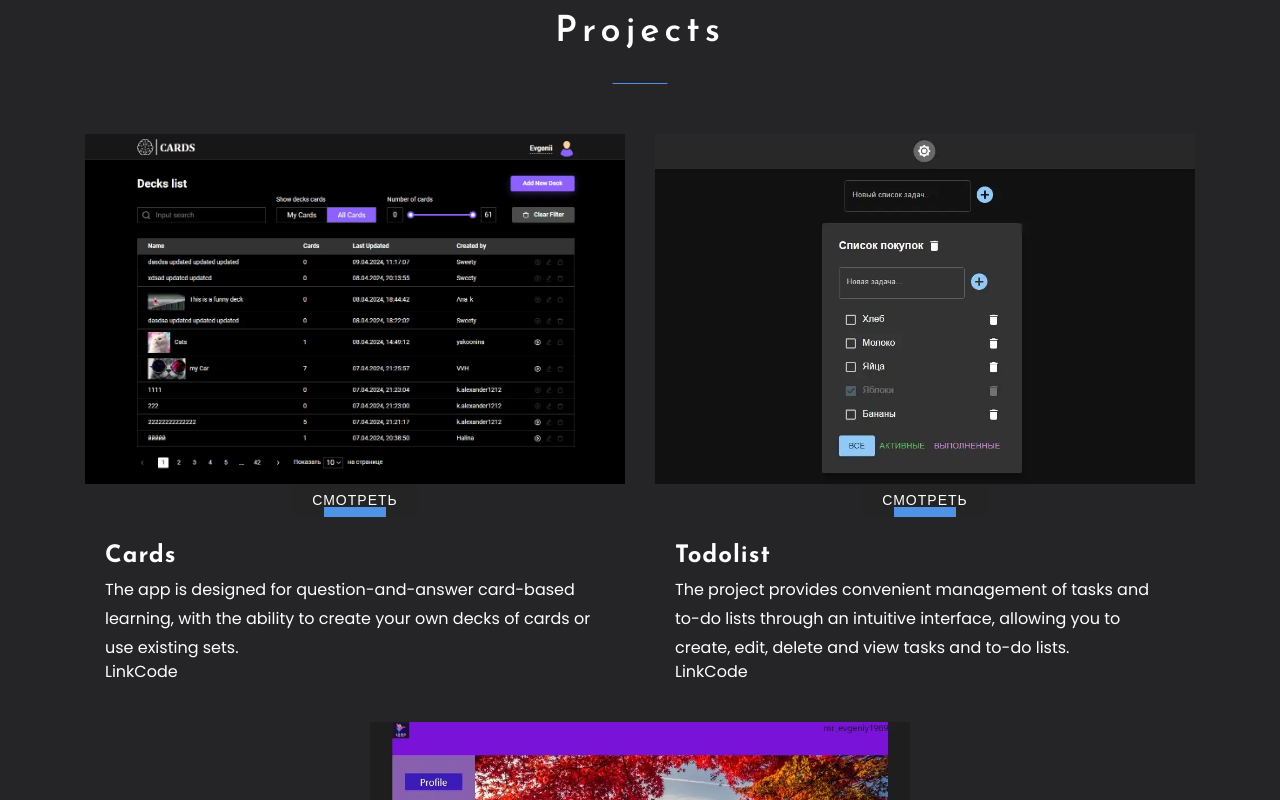
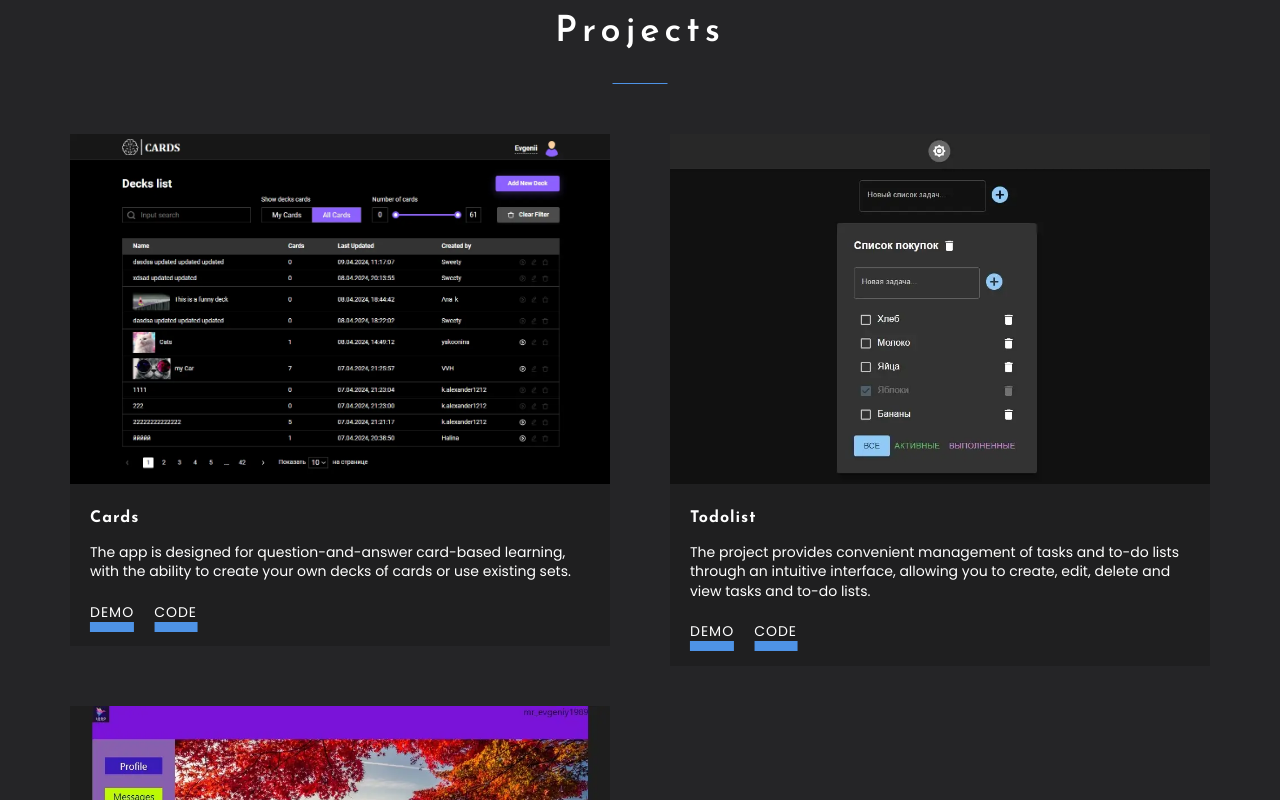
Before and after one commit to MrEvgeniy1989/portfolio, a React (Create React App) app: page / in a window 1280 px wide. Shown: the part 1520-2320 px from the top of the page. Built offline with nearby package versions, Linux system fonts and the light colour scheme.

Commit message:
refactor: Стилизовал раздел с проектами

```diff
--- a/src/common/components/button/Button.module.scss
+++ b/src/common/components/button/Button.module.scss
@@ -1,48 +1,32 @@
-%btn,
 .btn {
   position: relative;
   z-index: 0;
 
-  display: flex;
-  align-items: center;
-  justify-content: center;
+  padding: 10px;
 
-  width: 100%;
-  max-width: 160px;
-  padding: 8px 20px;
-
-  font-family: var(--text-font-family);
   font-size: 14px;
-  font-weight: 400;
-  line-height: 1.2;
-  color: var(--text-color);
-  text-decoration: none;
   text-transform: uppercase;
   letter-spacing: 1px;
 
-  border: none;
-  outline: none;
-
-  &::after {
+  &::before {
     content: '';
 
     position: absolute;
     z-index: -1;
     bottom: 0;
+    left: 50%;
+    transform: translateX(-50%);
 
     width: 50%;
     height: 10px;
 
-    background: var(--primary-color);
+    background-color: var(--primary-color);
 
     transition: all var(--transition);
   }
 
   &:hover {
-    color: var(--text-color);
-    text-decoration: none;
-
-    &::after {
+    &::before {
       width: 100%;
       height: 100%;
       transition: all var(--transition);
--- a/src/common/components/button/Button.tsx
+++ b/src/common/components/button/Button.tsx
@@ -1,15 +1,19 @@
 import React from 'react'
 
-import style from './Button.module.scss'
+import clsx from 'clsx'
+
+import s from './Button.module.scss'
 
 type ButtonPropsType = {
-  text: string
+  className?: string
+  href: string
+  title: string
 }
 
-export const Button = (props: ButtonPropsType) => {
+export const Button = ({ className, href, title }: ButtonPropsType) => {
   return (
-    <a className={style.btn} href={''}>
-      {props.text}
+    <a className={clsx(s.btn, className)} href={href} rel={'noreferrer'} target={'_blank'}>
+      {title}
     </a>
   )
 }
--- a/src/common/styles/_boilerplate.scss
+++ b/src/common/styles/_boilerplate.scss
@@ -43,6 +43,7 @@ a:visited {
 button {
   all: unset;
   box-sizing: border-box;
+  cursor: pointer;
 }
 
 ul {
--- a/src/features/footer/Footer.module.scss
+++ b/src/features/footer/Footer.module.scss
@@ -25,9 +25,7 @@
       margin-top: 40px;
       margin-bottom: 10px;
 
-      font-family: var(--text-font-family);
       font-size: 12px;
-      font-weight: 400;
       line-height: 1.8;
 
       opacity: 0.4;
--- a/src/features/projects/Projects.module.scss
+++ b/src/features/projects/Projects.module.scss
@@ -11,7 +11,7 @@
       flex-wrap: wrap;
       row-gap: 40px;
       align-items: flex-start;
-      justify-content: space-around;
+      justify-content: space-between;
 
       @media screen and (width <= 1127px) {
         justify-content: center;
--- a/src/features/projects/Projects.tsx
+++ b/src/features/projects/Projects.tsx
@@ -10,31 +10,40 @@ import { Title } from '../../common/components/title/Title'
 import { Project } from './project/Project'
 
 type ProjectType = {
+  codeHref: string
   description: string
   id: number
+  projectHref: string
   src: string
   title: string
 }
 
 const projectsData: ProjectType[] = [
   {
+    codeHref: 'https://github.com/MrEvgeniy1989/cards',
     description:
       'The app is designed for question-and-answer card-based learning, with the ability to create your own decks of cards or use existing sets.',
     id: 1,
+    projectHref: 'https://cards-for-study.vercel.app',
     src: cardsImg,
     title: 'Cards',
   },
   {
+    codeHref: '#',
     description:
       'The project provides convenient management of tasks and to-do lists through an intuitive interface, allowing you to create, edit, delete and view tasks and to-do lists.',
     id: 2,
+    projectHref: '#',
     src: todolistImg,
     title: 'Todolist',
   },
   {
+    codeHref: '#',
     description:
       "The project is a platform where users can register, create personal profiles, view other users' profiles, add them as friends and chat.",
     id: 3,
+    projectHref: '#',
+
     src: socialNetworkImg,
     title: 'Social network',
   },
@@ -49,8 +58,10 @@ export const Projects = () => {
           {projectsData.map(project => {
             return (
               <Project
+                codeHref={project.codeHref}
                 description={project.description}
                 key={project.id}
+                projectHref={project.projectHref}
                 src={project.src}
                 title={project.title}
               />
--- a/src/features/projects/project/Project.module.scss
+++ b/src/features/projects/project/Project.module.scss
@@ -9,11 +9,7 @@
   width: 100%;
   max-width: 540px;
 
-  .img {
-    width: 100%;
-    height: 350px;
-    object-fit: cover;
-  }
+  background-color: var(--background-primary);
 
   .imgContainer {
     position: relative;
@@ -29,12 +25,43 @@
 
     &::before {
       content: '';
-
       position: absolute;
       inset: 0;
+      transition: all var(--transition);
+    }
 
-      opacity: 0.3;
-      background-color: black;
+    .img {
+      width: 100%;
+      height: 350px;
+      object-fit: cover;
+    }
+
+    .button {
+      position: absolute;
+      top: 50%;
+      left: 50%;
+      transform: translate(-50%, -50%);
+
+      color: #fff;
+
+      opacity: 0;
+
+      &::before {
+        width: 100%;
+        height: 100%;
+      }
+    }
+
+    &:hover {
+      &::before {
+        background-color: rgb(0 0 0 / 20%);
+        backdrop-filter: blur(3px);
+        transition: all var(--transition);
+      }
+
+      .button {
+        opacity: 1;
+      }
     }
 
     @media (width <= 767px) {
@@ -46,25 +73,36 @@
   }
 
   .projectInfo {
-    padding: 25px 20px 0;
+    padding: 25px 20px;
 
     .projectTitle {
-      margin: 0 0 5px;
-
       font-family: var(--font-family-primary);
-      font-size: 24px;
+      font-size: 16px;
       font-weight: 700;
-      line-height: 1.2;
-      color: var(--text-color);
       letter-spacing: 1px;
     }
 
     .description {
-      font-family: var(--text-font-family);
-      font-size: 16px;
-      font-weight: 400;
-      line-height: 1.8;
-      color: var(--text-color);
+      display: inline-block;
+      margin: 14px 0 20px;
+      font-size: 14px;
+      line-height: 1.4;
+    }
+
+    .links {
+      margin-left: -10px;
+
+      .link {
+        &::before {
+          width: calc(100% - 20px);
+        }
+
+        &:hover {
+          &::before {
+            width: 100%;
+          }
+        }
+      }
     }
   }
 }
--- a/src/features/projects/project/Project.tsx
+++ b/src/features/projects/project/Project.tsx
@@ -7,24 +7,26 @@ import s from './Project.module.scss'
 import { Button } from '../../../common/components/button/Button'
 
 type Props = {
+  codeHref: string
   description: string
+  projectHref: string
   src: string
   title: string
 }
 
-export const Project = ({ description, src, title }: Props) => {
+export const Project = ({ codeHref, description, projectHref, src, title }: Props) => {
   return (
     <div className={s.project}>
-      <img alt={title} className={s.img} src={src} />
       <div className={clsx(s.imgContainer)}>
-        <Button text={'Смотреть'} />
+        <img alt={title} className={s.img} src={src} />
+        <Button className={s.button} href={projectHref} title={'View Project'} />
       </div>
       <div className={s.projectInfo}>
         <h3 className={s.projectTitle}>{title}</h3>
         <span className={s.description}>{description}</span>
-        <div>
-          <a href={'#'}>Link</a>
-          <a href={'#'}>Code</a>
+        <div className={s.links}>
+          <Button className={s.link} href={projectHref} title={'Demo'} />
+          <Button className={s.link} href={codeHref} title={'Code'} />
         </div>
       </div>
     </div>
```
